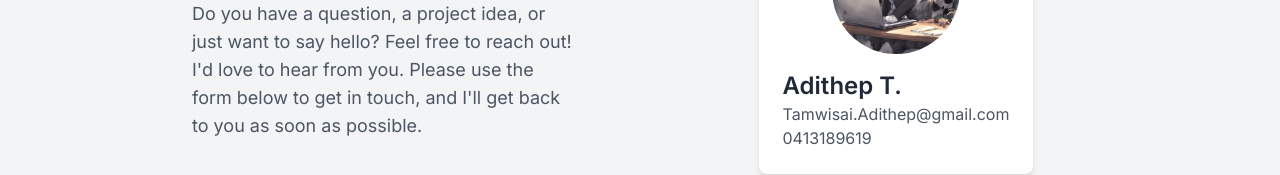
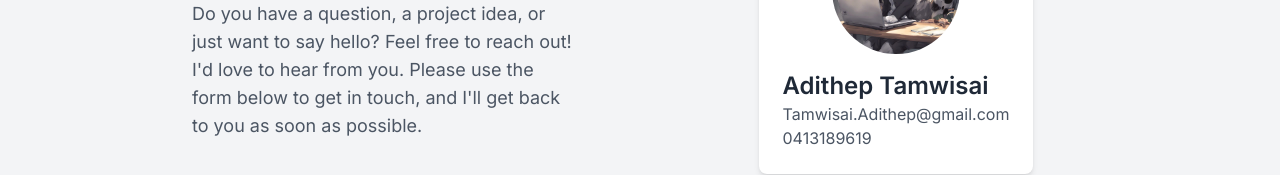
Before and after one commit to Mainm0e/mainm0e_page, a Next.js app: page /contact in a window 1280 px wide. Shown: the part 419-594 px from the top of the page. Built offline with nearby package versions, Linux system fonts and the light colour scheme.

Commit message:
update footer and contact

```diff
--- a/app/contact/page.tsx
+++ b/app/contact/page.tsx
@@ -21,7 +21,7 @@ export default function Contact() {
       {/* Right side */}
       <div className="w-1/2 flex items-center justify-center">
       <OnlyContact
-        name="Adithep T."
+        name="Adithep Tamwisai"
         email="Tamwisai.Adithep@gmail.com"
         phone="0413189619"
         imageUrl="./images/home.jpg"
```
Also changed, not shown: app/footer.tsx (+1 -1 lines).
